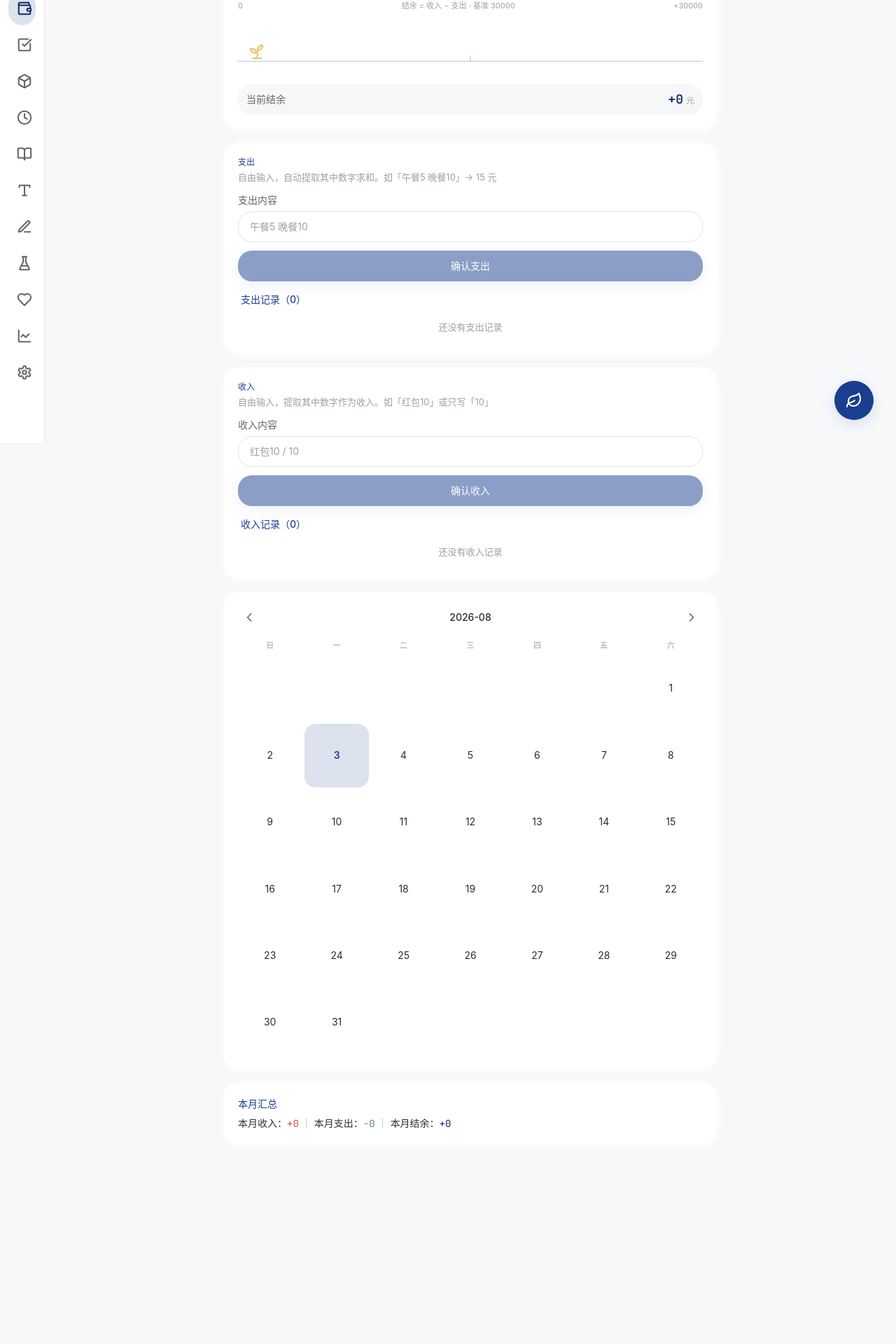
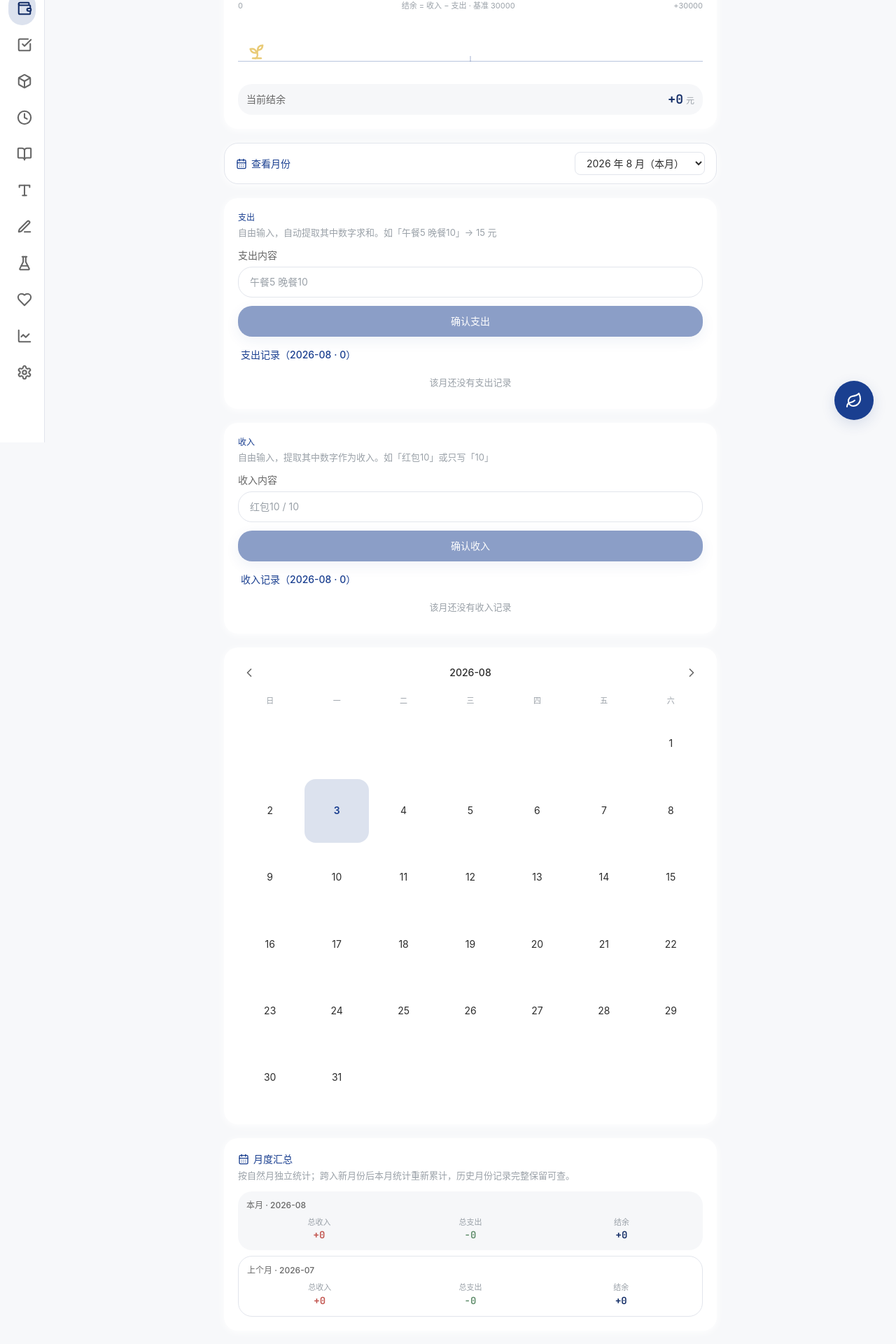
Before and after one commit to shuhan131313-jpg/xiaoshu-growth-os, a Next.js app: page /account in a window 1280 px wide. Shown: the part 168-2088 px from the top of the page at 70% size. Before the commit the page ends 1843 px from the top, so only its background shows below. Built offline with nearby package versions, Linux system fonts and the light colour scheme.

Commit message:
记账新增月度汇总：本月/上月收支结余对比 + 历史月份切换下拉

```diff
--- a/app/account/page.tsx
+++ b/app/account/page.tsx
@@ -8,6 +8,7 @@ import {
   Sprout,
   Trash2,
   X,
+  CalendarDays,
 } from "lucide-react";
 import { Card, CardContent } from "@/components/ui/card";
 import { Button } from "@/components/ui/button";
@@ -19,7 +20,6 @@ import { repos } from "@/lib/db/repo";
 import type { AccountRecord } from "@/lib/db/db";
 import {
   getAccountTotals,
-  getAccountMonthTotals,
   getAccountDailyMap,
   getAccountByDate,
   extractAmount,
@@ -28,6 +28,40 @@ import { todayKey } from "@/lib/utils";
 
 const WEEK = ["日", "一", "二", "三", "四", "五", "六"];
 const BASELINE = 30000; // 基准额度参考值
+
+/** 取记录所属自然月（YYYY-MM），异常数据返回空串 */
+function monthOf(r: AccountRecord): string {
+  return typeof r.date === "string" ? r.date.slice(0, 7) : "";
+}
+
+/** 汇总一批记账记录：收入 / 支出 / 结余 */
+function sumRows(rows: AccountRecord[]) {
+  let income = 0;
+  let expense = 0;
+  for (const r of rows) {
+    if (r.type === "income") income += r.amount;
+    else expense += r.amount;
+  }
+  income = Math.round(income * 100) / 100;
+  expense = Math.round(expense * 100) / 100;
+  return { income, expense, balance: Math.round((income - expense) * 100) / 100 };
+}
+
+/** 月份位移：YYYY-MM 往前/往后 delta 个月 */
+function shiftYearMonth(ym: string, delta: number): string {
+  const [y, m] = ym.split("-").map(Number);
+  const d = new Date(y, m - 1 + delta, 1);
+  return `${d.getFullYear()}-${String(d.getMonth() + 1).padStart(2, "0")}`;
+}
+
+/** 月份下拉文案：2026-09 → 2026 年 9 月（本月） */
+function monthLabel(ym: string, cur: string, prev: string): string {
+  const [y, m] = ym.split("-").map(Number);
+  const base = `${y} 年 ${m} 月`;
+  if (ym === cur) return `${base}（本月）`;
+  if (ym === prev) return `${base}（上月）`;
+  return base;
+}
 
 /**
  * 顶部「土地 + 可左右移动树苗」可视化：
@@ -81,6 +115,8 @@ function TreeTrack({ balance }: { balance: number }) {
 
 export default function AccountPage() {
   const today = useMemo(() => new Date(), []);
+  // 当前自然月（YYYY-MM）：「本月 / 上月」汇总与默认查看月份都以此为基准
+  const curMonth = useMemo(() => todayKey().slice(0, 7), [today]);
   const [year, setYear] = useState(today.getFullYear());
   const [month, setMonth] = useState(today.getMonth()); // 0-11
 
@@ -96,50 +132,74 @@ export default function AccountPage() {
   // 收入框
   const [incomeText, setIncomeText] = useState("");
 
-  // 记录列表（最新在前），分别来自 account 表
-  const [expenseList, setExpenseList] = useState<AccountRecord[]>([]);
-  const [incomeList, setIncomeList] = useState<AccountRecord[]>([]);
+  // 全部记账记录（最新在前，含所有月份，按月派生展示与汇总）
+  const [allRecords, setAllRecords] = useState<AccountRecord[]>([]);
+  // 当前查看的月份（YYYY-MM），默认本月
+  const [viewMonth, setViewMonth] = useState(curMonth);
 
   // 日历标记
   const [dayMap, setDayMap] = useState<
     Record<string, { income: number; expense: number }>
   >({});
-  const [monthTotals, setMonthTotals] = useState<{
-    income: number;
-    expense: number;
-    balance: number;
-  }>({ income: 0, expense: 0, balance: 0 });
 
   // 日历点击弹窗
   const [detailDate, setDetailDate] = useState<string | null>(null);
   const [detailRecords, setDetailRecords] = useState<AccountRecord[]>([]);
 
   const calPrefix = `${year}-${String(month + 1).padStart(2, "0")}`;
-  const curMonth = useMemo(() => todayKey().slice(0, 7), [today]);
+  const prevMonth = useMemo(() => shiftYearMonth(curMonth, -1), [curMonth]);
 
   async function reload() {
-    const [t, dMap, mT] = await Promise.all([
+    const [t, dMap] = await Promise.all([
       getAccountTotals(),
       getAccountDailyMap(calPrefix),
-      getAccountMonthTotals(calPrefix),
     ]);
     setTotals(t);
     setDayMap(dMap);
-    setMonthTotals(mT);
   }
 
-  async function reloadLists() {
+  async function reloadRecords() {
     const all = (await repos.account.all()) as AccountRecord[];
-    const sorted = all.sort((a, b) => b.createdAt - a.createdAt);
-    setExpenseList(sorted.filter((r) => r.type === "expense"));
-    setIncomeList(sorted.filter((r) => r.type === "income"));
+    // 最新在前；全部月份记录始终保留，按月派生展示，不做任何自动删除
+    setAllRecords(all.sort((a, b) => b.createdAt - a.createdAt));
   }
 
   useEffect(() => {
     reload();
-    reloadLists();
+    reloadRecords();
     // eslint-disable-next-line react-hooks/exhaustive-deps
   }, [year, month]);
+
+  // 本月 / 上月汇总（自然月自动划分；跨月后本月统计自然从零重新累计）
+  const curTotals = useMemo(
+    () => sumRows(allRecords.filter((r) => monthOf(r) === curMonth)),
+    [allRecords, curMonth]
+  );
+  const prevTotals = useMemo(
+    () => sumRows(allRecords.filter((r) => monthOf(r) === prevMonth)),
+    [allRecords, prevMonth]
+  );
+
+  // 下拉可选月份：有记录的月份 + 本月（新月份即使暂无记录也可选中）
+  const availableMonths = useMemo(() => {
+    const set = new Set<string>();
+    allRecords.forEach((r) => {
+      const m = monthOf(r);
+      if (m) set.add(m);
+    });
+    set.add(curMonth);
+    return Array.from(set).sort().reverse(); // 最新在前
+  }, [allRecords, curMonth]);
+
+  // 当前查看月份的收支条目（每个月数据相互独立）
+  const viewExpense = useMemo(
+    () => allRecords.filter((r) => r.type === "expense" && monthOf(r) === viewMonth),
+    [allRecords, viewMonth]
+  );
+  const viewIncome = useMemo(
+    () => allRecords.filter((r) => r.type === "income" && monthOf(r) === viewMonth),
+    [allRecords, viewMonth]
+  );
 
   async function addRecord(type: "expense" | "income", text: string) {
     const amount = extractAmount(text);
@@ -153,13 +213,15 @@ export default function AccountPage() {
     });
     if (type === "expense") setExpenseText("");
     else setIncomeText("");
-    await Promise.all([reload(), reloadLists()]);
+    // 新记录记在当天，把查看月份切回本月，避免记完看不到
+    setViewMonth(curMonth);
+    await Promise.all([reload(), reloadRecords()]);
   }
 
   async function removeRecord(id?: number) {
     if (id == null) return;
     await repos.account.delete(id);
-    await Promise.all([reload(), reloadLists()]);
+    await Promise.all([reload(), reloadRecords()]);
     if (detailDate) {
       setDetailRecords(await getAccountByDate(detailDate));
     }
@@ -222,6 +284,25 @@ export default function AccountPage() {
         </CardContent>
       </Card>
 
+      {/* 月份切换：选择查看哪个月的记账条目（历史月份完整保留，不会自动删除） */}
+      <div className="flex items-center justify-between gap-3 rounded-2xl border border-line bg-card px-4 py-3 shadow-card">
+        <div className="flex min-w-0 items-center gap-1.5 text-sm font-medium text-primary">
+          <CalendarDays className="h-4 w-4 shrink-0" />
+          查看月份
+        </div>
+        <select
+          value={viewMonth}
+          onChange={(e) => setViewMonth(e.target.value)}
+          className="rounded-lg border border-line bg-surface px-3 py-1.5 text-sm text-ink outline-none transition duration-200 focus:border-primary/50 focus:ring-2 focus:ring-primary/15"
+        >
+          {availableMonths.map((m) => (
+            <option key={m} value={m}>
+              {monthLabel(m, curMonth, prevMonth)}
+            </option>
+          ))}
+        </select>
+      </div>
+
       {/* 支出大框 */}
       <Card>
         <CardContent>
@@ -251,15 +332,15 @@ export default function AccountPage() {
 
           <FoldList
             className="mt-4"
-            items={expenseList}
+            items={viewExpense}
             title={
               <p className="mb-3 px-1 text-sm font-medium text-primary">
-                支出记录（{expenseList.length}）
+                支出记录（{viewMonth} · {viewExpense.length}）
               </p>
             }
             empty={
               <p className="py-2 text-center text-[13px] text-ink-faint">
-                还没有支出记录
+                该月还没有支出记录
               </p>
             }
             renderItem={(r) => (
@@ -323,15 +404,15 @@ export default function AccountPage() {
 
           <FoldList
             className="mt-4"
-            items={incomeList}
+            items={viewIncome}
             title={
               <p className="mb-3 px-1 text-sm font-medium text-primary">
-                收入记录（{incomeList.length}）
+                收入记录（{viewMonth} · {viewIncome.length}）
               </p>
             }
             empty={
               <p className="py-2 text-center text-[13px] text-ink-faint">
-                还没有收入记录
+                该月还没有收入记录
               </p>
             }
             renderItem={(r) => (
@@ -432,23 +513,75 @@ export default function AccountPage() {
         </CardContent>
       </Card>
 
-      {/* 当月汇总 */}
+      {/* 月度汇总（记账板块底部）：本月汇总 + 上个月汇总，按自然月独立统计 */}
       <Card>
         <CardContent>
-          <p className="text-sm font-medium text-primary">本月汇总</p>
-          <p className="mt-2 tabular text-sm text-ink">
-            本月收入：
-            <span className="text-[#C2554F]">+{monthTotals.income}</span>
-            <span className="mx-1 text-ink-faint">｜</span>
-            本月支出：
-            <span className="text-[#5E8C6A]">-{monthTotals.expense}</span>
-            <span className="mx-1 text-ink-faint">｜</span>
-            本月结余：
-            <span className={monthTotals.balance >= 0 ? "text-accent-dark" : "text-ink"}>
-              {monthTotals.balance >= 0 ? "+" : ""}
-              {monthTotals.balance}
-            </span>
+          <div className="mb-1 flex items-center gap-1.5 text-sm font-medium text-primary">
+            <CalendarDays className="h-4 w-4" /> 月度汇总
+          </div>
+          <p className="mb-3 text-[13px] text-ink-faint">
+            按自然月独立统计；跨入新月份后本月统计重新累计，历史月份记录完整保留可查。
           </p>
+
+          {/* 本月 */}
+          <div className="rounded-2xl bg-line/30 px-3 py-3">
+            <p className="text-xs font-medium text-ink-soft">本月 · {curMonth}</p>
+            <div className="mt-2 grid grid-cols-3 gap-2 text-center">
+              <div>
+                <p className="text-[11px] text-ink-faint">总收入</p>
+                <p className="tabular text-sm font-semibold text-[#C2554F]">
+                  +{curTotals.income}
+                </p>
+              </div>
+              <div>
+                <p className="text-[11px] text-ink-faint">总支出</p>
+                <p className="tabular text-sm font-semibold text-[#5E8C6A]">
+                  -{curTotals.expense}
+                </p>
+              </div>
+              <div>
+                <p className="text-[11px] text-ink-faint">结余</p>
+                <p
+                  className={`tabular text-sm font-semibold ${
+                    curTotals.balance >= 0 ? "text-accent-dark" : "text-ink"
+                  }`}
+                >
+                  {curTotals.balance >= 0 ? "+" : ""}
+                  {curTotals.balance}
+                </p>
+              </div>
+            </div>
+          </div>
+
+          {/* 上个月 */}
+          <div className="mt-2 rounded-2xl border border-line px-3 py-3">
+            <p className="text-xs font-medium text-ink-soft">上个月 · {prevMonth}</p>
+            <div className="mt-2 grid grid-cols-3 gap-2 text-center">
+              <div>
+                <p className="text-[11px] text-ink-faint">总收入</p>
+                <p className="tabular text-sm font-semibold text-[#C2554F]">
+                  +{prevTotals.income}
+                </p>
+              </div>
+              <div>
+                <p className="text-[11px] text-ink-faint">总支出</p>
+                <p className="tabular text-sm font-semibold text-[#5E8C6A]">
+                  -{prevTotals.expense}
+                </p>
+              </div>
+              <div>
+                <p className="text-[11px] text-ink-faint">结余</p>
+                <p
+                  className={`tabular text-sm font-semibold ${
+                    prevTotals.balance >= 0 ? "text-accent-dark" : "text-ink"
+                  }`}
+                >
+                  {prevTotals.balance >= 0 ? "+" : ""}
+                  {prevTotals.balance}
+                </p>
+              </div>
+            </div>
+          </div>
         </CardContent>
       </Card>
 
```
